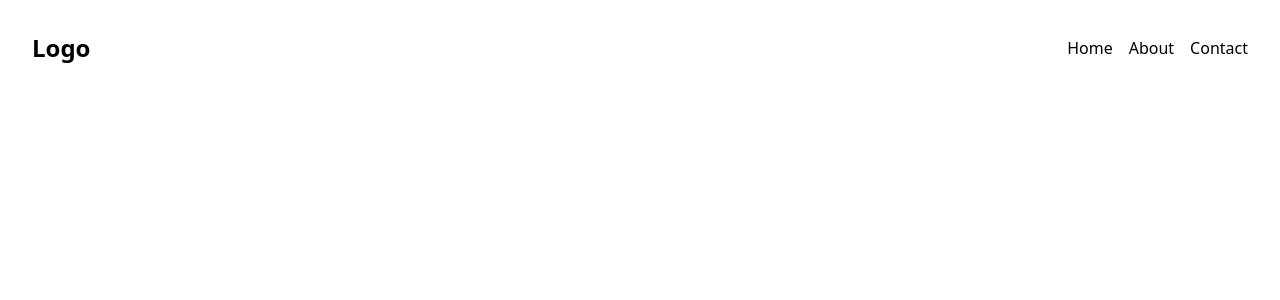
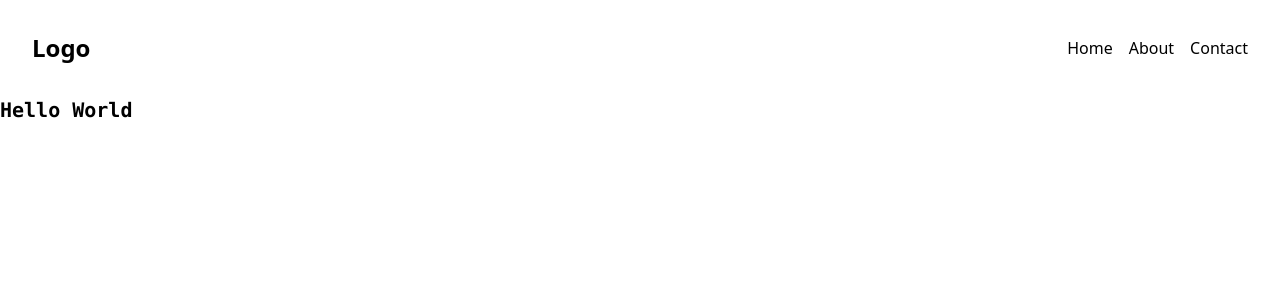
Before and after one commit to jakareya76/learn-react, a React (Vite) app: page / in a window 1280 px wide. Shown: the top 300 px of the page. Built offline with nearby package versions, Linux system fonts and the light colour scheme.

Commit message:
learn jsx and props

```diff
--- a/src/App.jsx
+++ b/src/App.jsx
@@ -1,9 +1,14 @@
 import Navbar from "./components/Navbar";
 
 const App = () => {
+  const world = "World";
   return (
     <div className="container mx-auto">
       <Navbar />
+
+      <div className="font-mono text-xl font-semibold">
+        <h2>Hello {world}</h2>
+      </div>
     </div>
   );
 };
```
